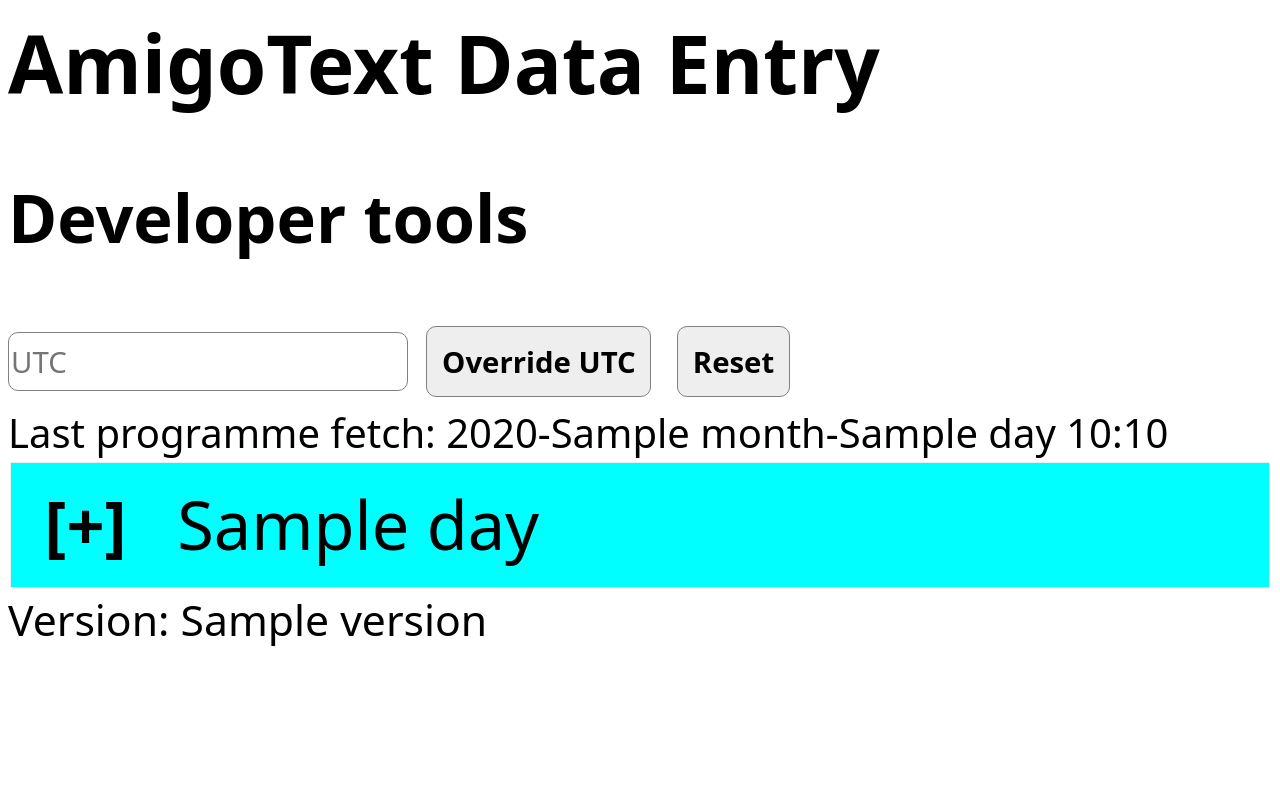
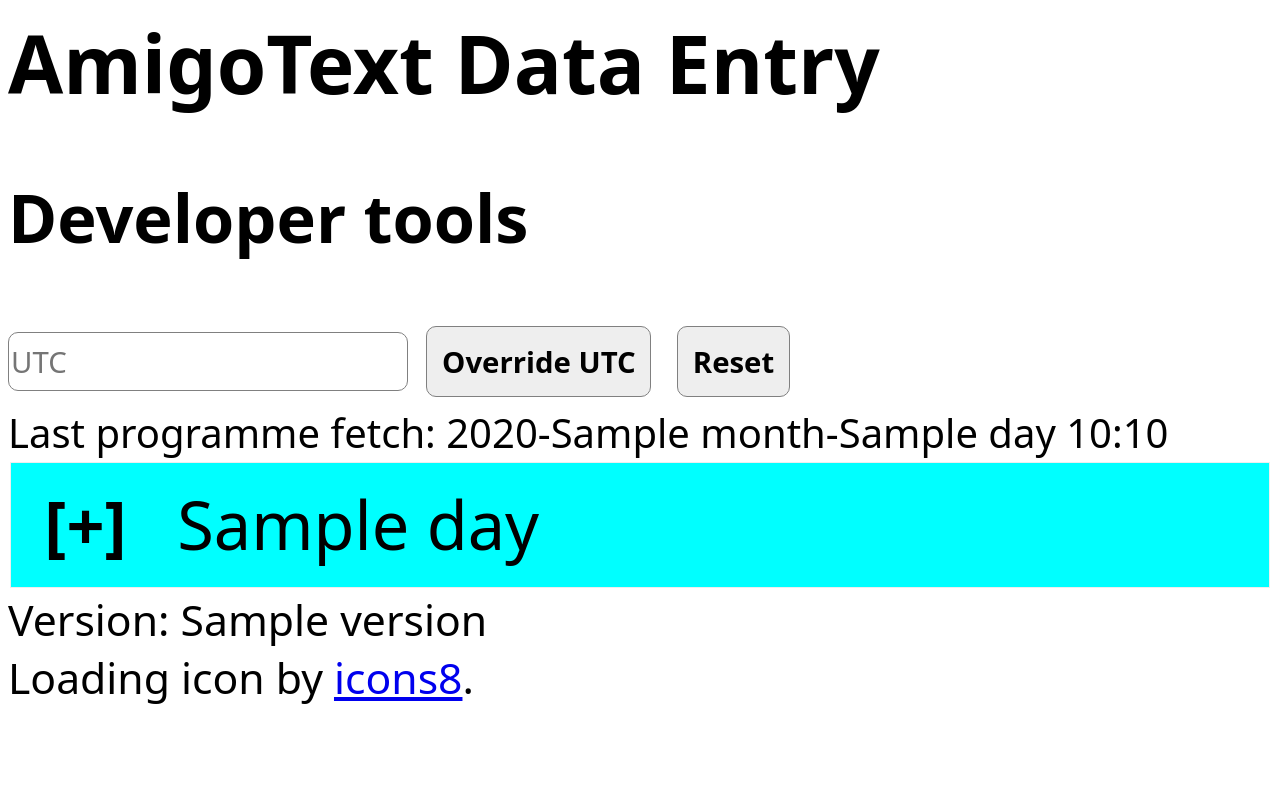
Before and after one commit to danielschenk/zpf-backstage-tv, a Flask app: template templates/index.html in a window 1280 px wide. Run offline with Flask 3, Linux system fonts and the light colour scheme; the template is opened without the code that fills it: most values are stand-ins (such as "Sample title", 1, 10 or a date in 2020); data that the repository does not hold is empty; parts of the project's set-up code (start-up, migrations or seed data) failed here and were passed over; some libraries are stand-ins or nearby versions.

Commit message:
Add link to icons8

```diff
--- a/templates/index.html
+++ b/templates/index.html
@@ -125,7 +125,8 @@
         {% endfor %}
         </tbody>
     </table>
-    Version: {{ version }}
+    Version: {{ version }}<br />
+    Loading icon by <a href="https://icons8.com">icons8</a>.
 
     <script src="{{ url_for('static', filename="index.js") }}"></script>
 </body>
```
